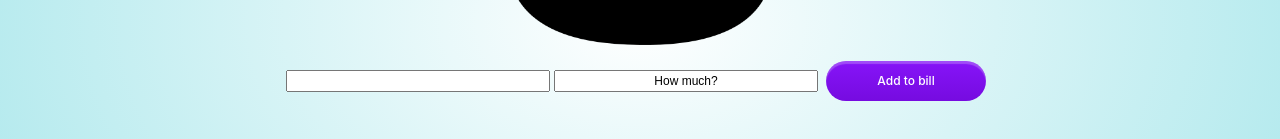
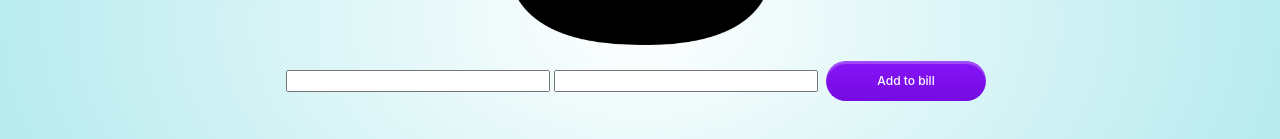
Before and after one commit to vglampard/bill-splitter, a React (Create React App) app: page / in a window 1280 px wide. Shown: the part 378-517 px from the top of the page. Built offline with nearby package versions, Linux system fonts and the light colour scheme.

Commit message:
added validation to input fields

```diff
--- a/src/features/counter/Counter.js
+++ b/src/features/counter/Counter.js
@@ -21,18 +21,18 @@ export function Counter() {
       <div className={styles.row}></div>
       <div className={styles.row}>
         <input
-          className={styles.textbox}
           aria-label="Payer name"
           value={payer}
           onChange={(e) => setPayer(e.target.value)}
         />
         <input
-          className={styles.textbox}
           aria-label="Payment amount"
+          type="number" pattern="[0-9]*" inputmode="numeric"
           value={incrementAmount}
           onChange={(e) => setIncrementAmount(e.target.value)}
         />
-        <button className={styles.button} onClick={handleClick}>
+        <button className={styles.button} onClick={handleClick}
+        disabled={!payer}>
           Add to bill
         </button>
       </div>
--- a/src/features/counter/Counter.module.css
+++ b/src/features/counter/Counter.module.css
@@ -46,9 +46,14 @@ button {
   width: 160px;
 }
 
-button:hover {
+button:hover{
   opacity: .7;
 }
+button:hover:disabled{
+  opacity: .7;
+}
+
+
 
 /* @media screen and (max-width: 1000px) {
   button {
```
